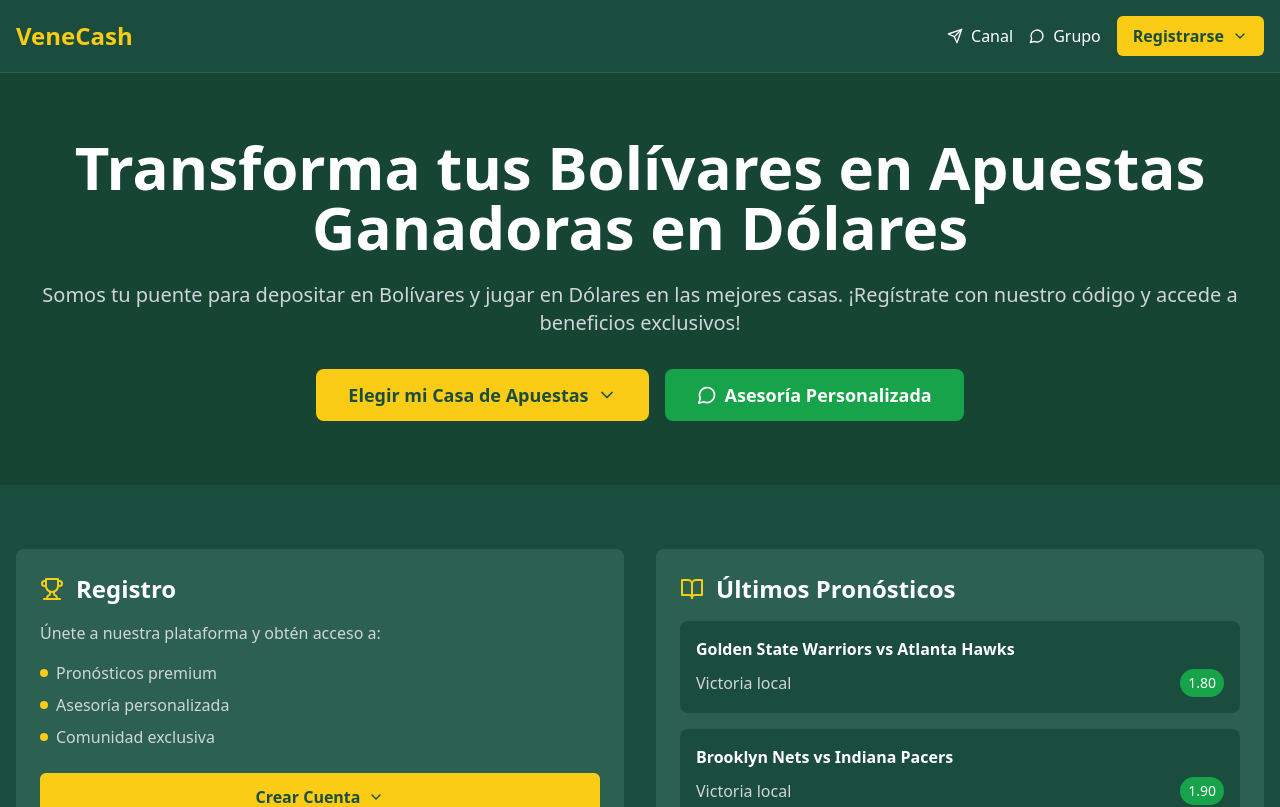
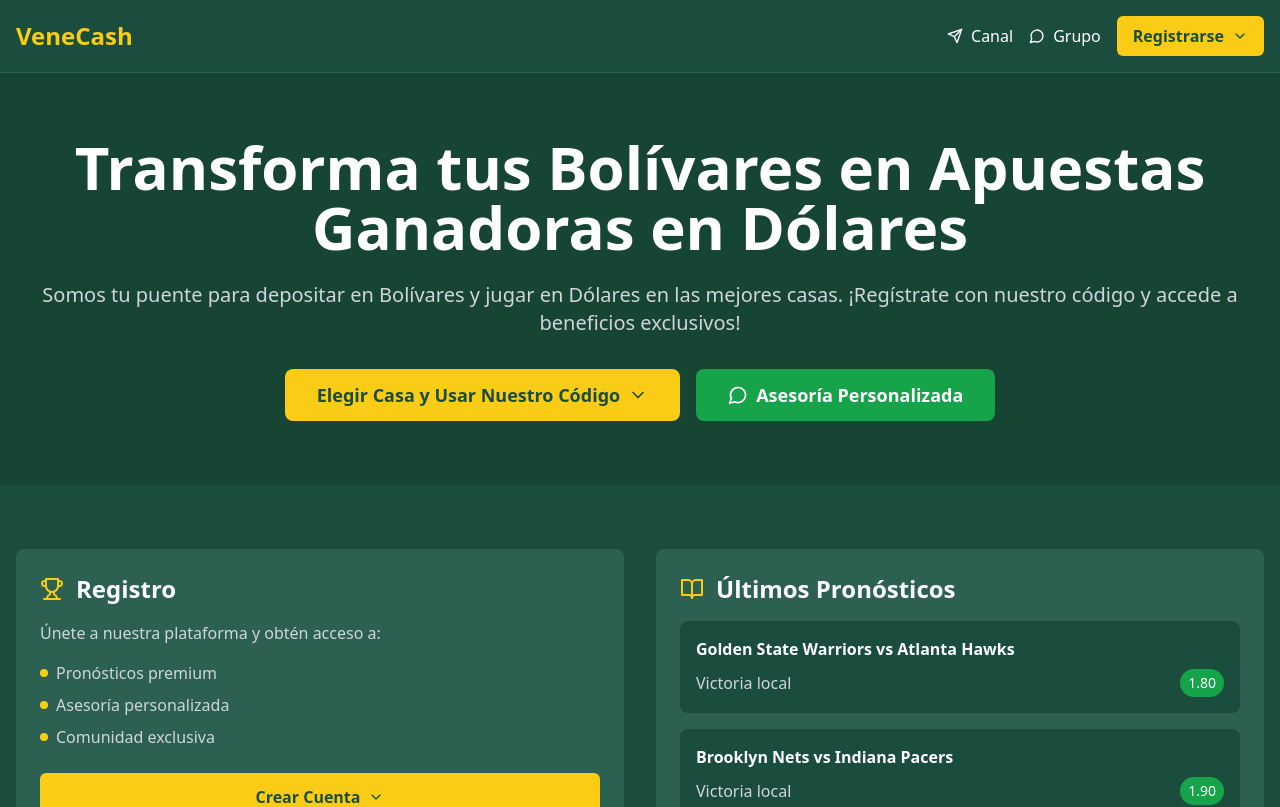
Before and after one commit to frank1411/VeneCash, a React (Vite) app: page / in a window 1280 px wide. Shown: the top 807 px of the page. Built offline with nearby package versions, Linux system fonts and the light colour scheme.

Commit message:
Update codebase with external changes

```diff
--- a/src/App.tsx
+++ b/src/App.tsx
@@ -200,7 +200,7 @@ function App() {
                 onClick={() => setShowHeroDropdown(!showHeroDropdown)}
                 className="bg-yellow-400 text-[#1b4d3e] px-8 py-3 rounded-lg font-bold text-lg hover:bg-yellow-300 flex items-center gap-2 w-full justify-center"
               >
-                Elegir mi Casa de Apuestas
+                Elegir Casa y Usar Nuestro Código
                 <ChevronDown className="w-5 h-5" />
               </button>
               <BookmakerDropdown show={showHeroDropdown} items={bookmakers} />
```
